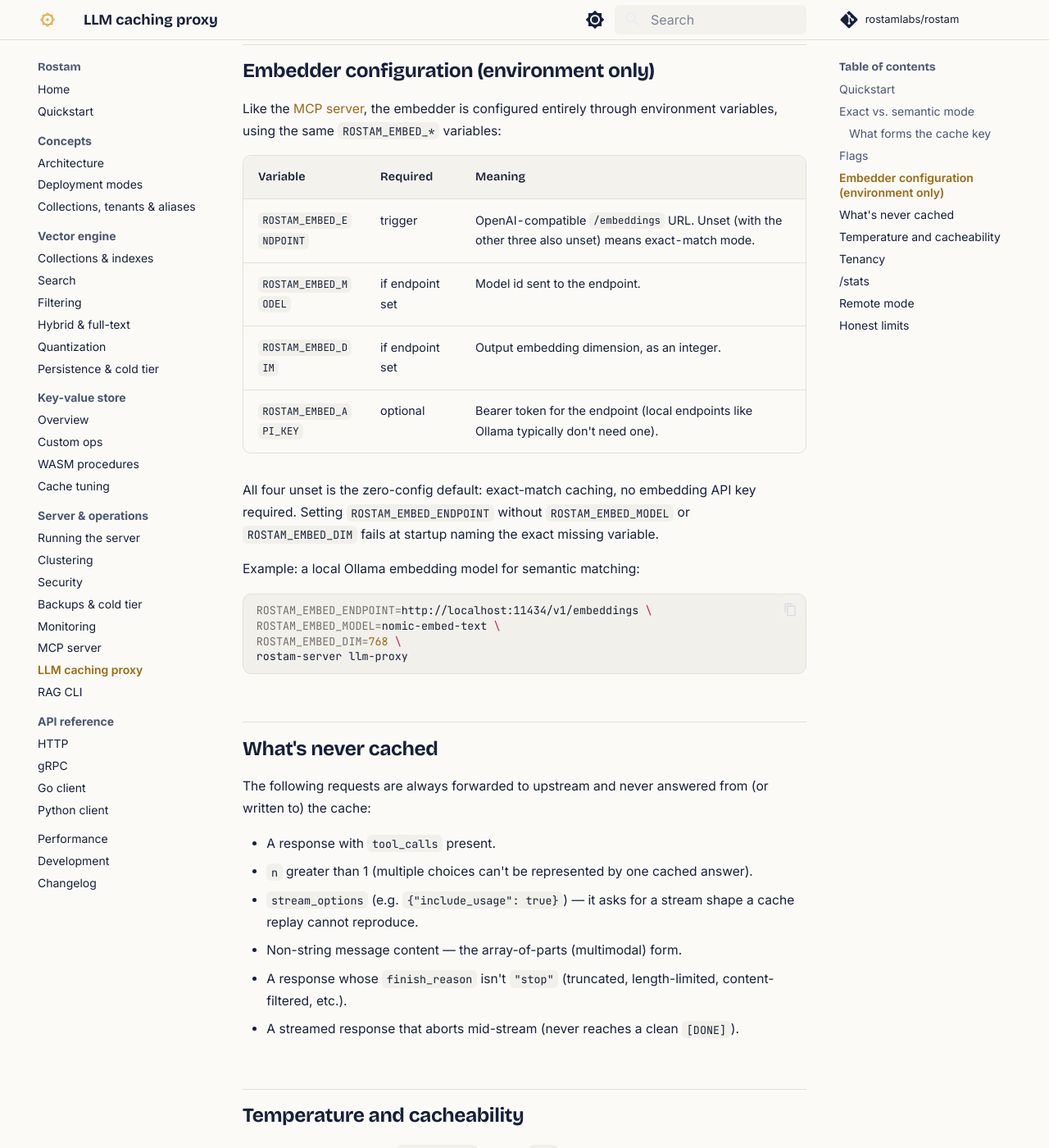
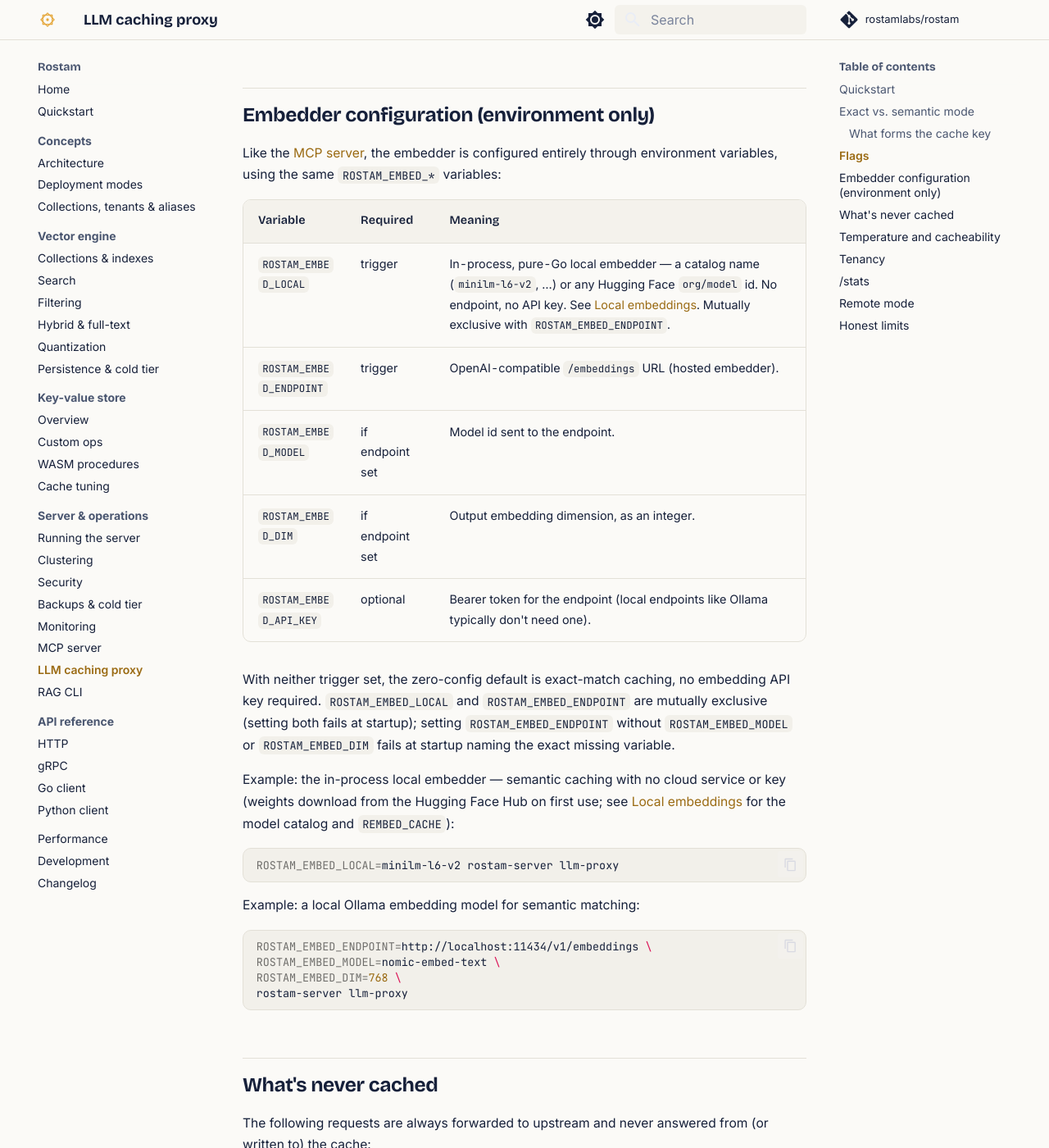
Before and after one commit to Keivan-S/rostam, an MkDocs documentation site: the page built from docs/server/llm-proxy.md, in a window 1280 px wide and 1400 px high, scrolled down 3544 px. Shown: the whole window at 82% size. Built offline with MkDocs 1.6.1 and Material for MkDocs 9.7.7, drawn with Linux system fonts in a browser that asks for light colours; comment, search, counter and statistics services are not loaded; some of the changed text lies outside the part shown.

Commit message:
docs(server): document ROSTAM_EMBED_LOCAL for the LLM proxy
The LLM proxy uses the shared embedderFromEnv, so ROSTAM_EMBED_LOCAL already
enables semantic response caching with no hosted endpoint or API key — but
llm-proxy.md documented only ROSTAM_EMBED_ENDPOINT. Add ROSTAM_EMBED_LOCAL as
a semantic-mode trigger (prose + the embedder-config table + a keyless
example), and cross-reference the Local embeddings section from mcp.md's
embedder-config table.

````diff
--- a/docs/server/llm-proxy.md
+++ b/docs/server/llm-proxy.md
@@ -11,7 +11,7 @@
 route, and any chat request the cache can't safely answer or that doesn't
 match) is forwarded to the real upstream verbatim.
 
-With no embedding endpoint configured it still does useful work out of the
+With no embedder configured it still does useful work out of the
 box: exact byte-identical prompts are cached and served locally, no API key
 or embedding model required. Point it at an embedder and it upgrades to
 semantic matching — near-duplicate prompts (different whitespace, minor
@@ -55,9 +55,12 @@
   with a deterministic stub embedder at a `0.999` cosine-similarity floor, so
   only a byte-identical prompt (within the same scope) is ever treated as a
   hit.
-- **Semantic mode** (`ROSTAM_EMBED_ENDPOINT` set): prompts are matched with a
-  real hosted embedder at a `0.97` floor by default, so a paraphrased or
-  lightly-edited prompt can still hit the cache.
+- **Semantic mode** (`ROSTAM_EMBED_ENDPOINT` **or** `ROSTAM_EMBED_LOCAL` set):
+  prompts are matched with a real embedder at a `0.97` floor by default, so a
+  paraphrased or lightly-edited prompt can still hit the cache. The embedder is
+  either a hosted OpenAI-compatible endpoint or the in-process, pure-Go local
+  embedder ([`ROSTAM_EMBED_LOCAL`](mcp.md#local-embeddings)) — the latter runs
+  semantic caching with **no endpoint and no API key**.
 
 `-threshold` overrides either mode's default floor.
 
@@ -116,15 +119,26 @@
 
 | Variable | Required | Meaning |
 |---|---|---|
-| `ROSTAM_EMBED_ENDPOINT` | trigger | OpenAI-compatible `/embeddings` URL. Unset (with the other three also unset) means exact-match mode. |
+| `ROSTAM_EMBED_LOCAL` | trigger | In-process, pure-Go local embedder — a catalog name (`minilm-l6-v2`, …) or any Hugging Face `org/model` id. No endpoint, no API key. See [Local embeddings](mcp.md#local-embeddings). Mutually exclusive with `ROSTAM_EMBED_ENDPOINT`. |
+| `ROSTAM_EMBED_ENDPOINT` | trigger | OpenAI-compatible `/embeddings` URL (hosted embedder). |
 | `ROSTAM_EMBED_MODEL` | if endpoint set | Model id sent to the endpoint. |
 | `ROSTAM_EMBED_DIM` | if endpoint set | Output embedding dimension, as an integer. |
 | `ROSTAM_EMBED_API_KEY` | optional | Bearer token for the endpoint (local endpoints like Ollama typically don't need one). |
 
-All four unset is the zero-config default: exact-match caching, no embedding
-API key required. Setting `ROSTAM_EMBED_ENDPOINT` without
-`ROSTAM_EMBED_MODEL` or `ROSTAM_EMBED_DIM` fails at startup naming the exact
-missing variable.
+With neither trigger set, the zero-config default is exact-match caching, no
+embedding API key required. `ROSTAM_EMBED_LOCAL` and `ROSTAM_EMBED_ENDPOINT`
+are mutually exclusive (setting both fails at startup); setting
+`ROSTAM_EMBED_ENDPOINT` without `ROSTAM_EMBED_MODEL` or `ROSTAM_EMBED_DIM`
+fails at startup naming the exact missing variable.
+
+Example: the in-process local embedder — semantic caching with no cloud
+service or key (weights download from the Hugging Face Hub on first use; see
+[Local embeddings](mcp.md#local-embeddings) for the model catalog and
+`REMBED_CACHE`):
+
+```sh
+ROSTAM_EMBED_LOCAL=minilm-l6-v2 rostam-server llm-proxy
+```
 
 Example: a local Ollama embedding model for semantic matching:
 
````
Also changed, not shown: docs/server/mcp.md (+9 -6 lines).
